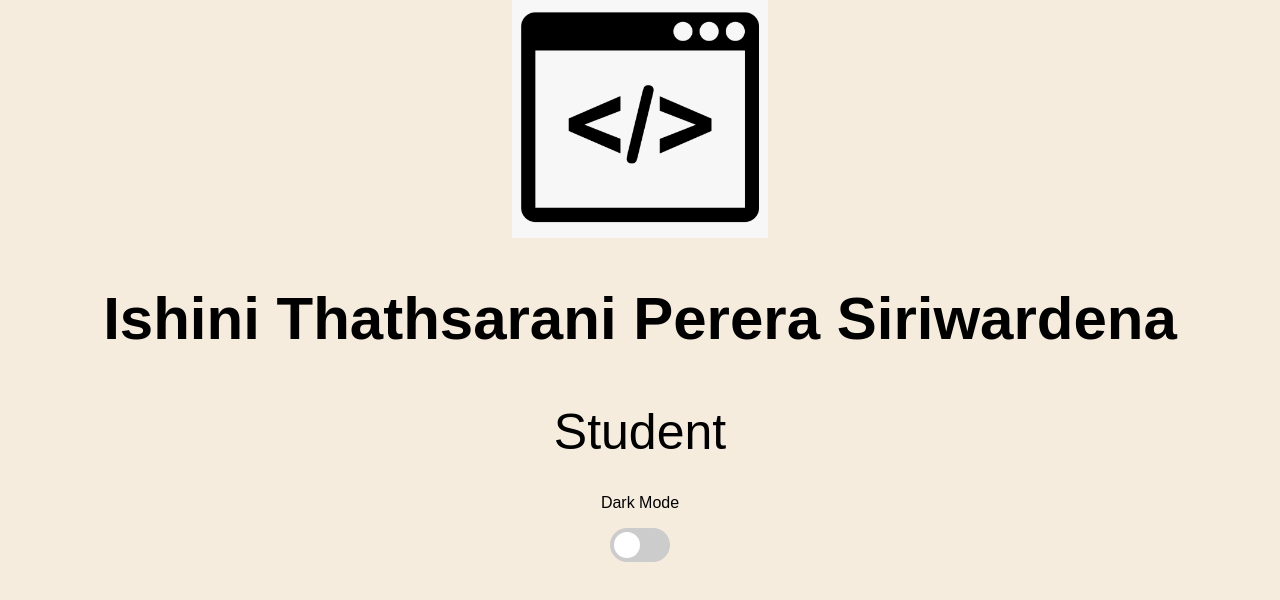
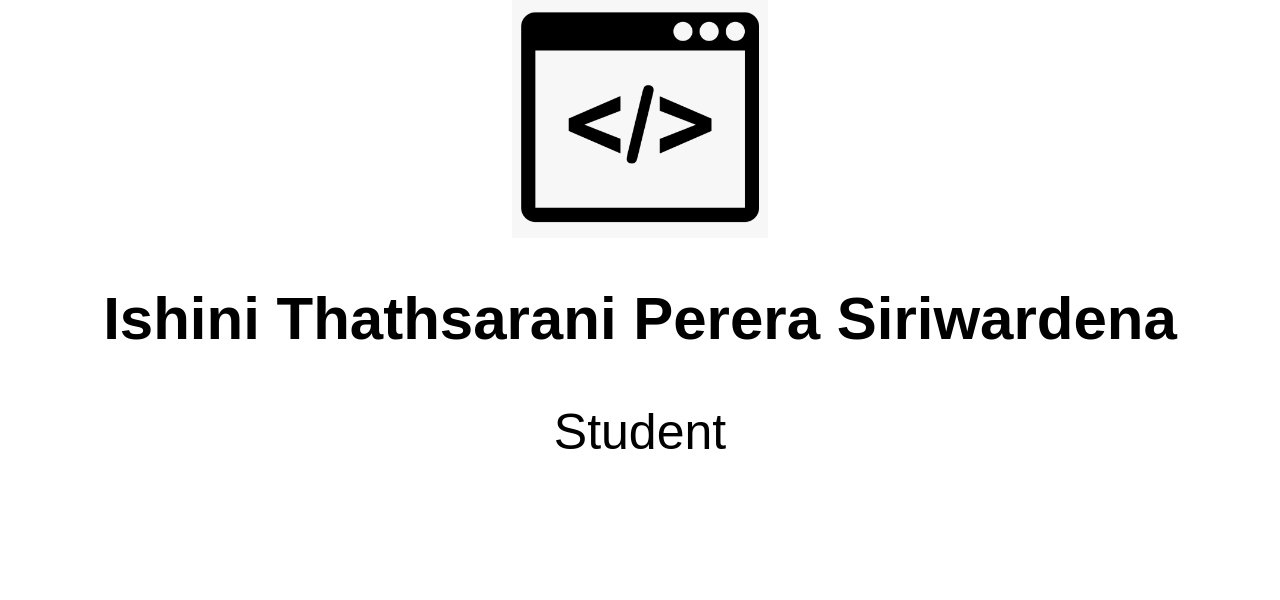
Before and after one commit to IshiThathsarani/Portfolio, a React (Create React App) app: page / in a window 1280 px wide. Shown: the top 600 px of the page. Built offline with nearby package versions, Linux system fonts and the light colour scheme.

Commit message:
remove theme mode switch

```diff
--- a/src/App.css
+++ b/src/App.css
@@ -73,73 +73,3 @@ h1{
   text-align: center;
   font-size: 50px
 }
-:root {
-
-  --font-color: #0f0f0f;
-  --bg-color: #f6ecde;
-
-}
-
-[data-theme="dark"] {
-
-  --font-color: #fefefe;
-  --bg-color: #9c867b;
-}
-
-.switch {
-  height: 100px;
-  right: 50px;
-  top: 50px;
-  text-align: center;
-/*    background-color: green*/
-}
-
-.theme-switch {
-display: inline-block;
-height: 34px;
-position: relative;
-width: 60px;
-
-}
-
-.theme-switch input {
-display:none;
-}
-
-.slider {
-background-color: #ccc;
-bottom: 0;
-cursor: pointer;
-left: 0;
-position: absolute;
-right: 0;
-top: 0;
-transition: .4s;
-}
-
-.slider:before {
-background-color: #fff;
-bottom: 4px;
-content: "";
-height: 26px;
-left: 4px;
-position: absolute;
-transition: .4s;
-width: 26px;
-}
-
-input:checked + .slider {
-background-color: #2b2b2b;
-}
-
-input:checked + .slider:before {
-transform: translateX(26px);
-}
-
-.slider.round {
-border-radius: 34px;
-}
-
-.slider.round:before {
-border-radius: 50%;
-}
--- a/src/App.js
+++ b/src/App.js
@@ -1,4 +1,6 @@
 //import logo from './logo.svg';
+// import React, { Component } from "react";
+// import $ from "jquery";
 import code from './Assests/code.png';
 import './App.css';
 
@@ -10,15 +12,11 @@ function App() {
         <h1>Ishini Thathsarani Perera Siriwardena </h1>
         <p> Student </p>
       </div>
-      <div class="switch">
-        <p>Dark Mode </p>
-        <label class="theme-switch" for="checkbox">
-            <input type="checkbox" id="checkbox" />
-            <div class="slider round"></div>
-        </label>
-      </div>
+
+
 
     </div>
+
   );
 }
 
```
